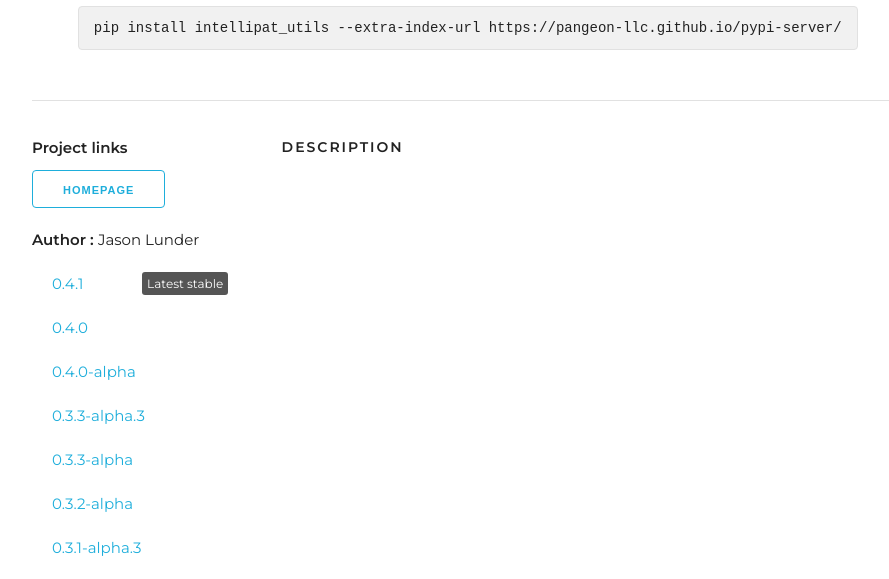
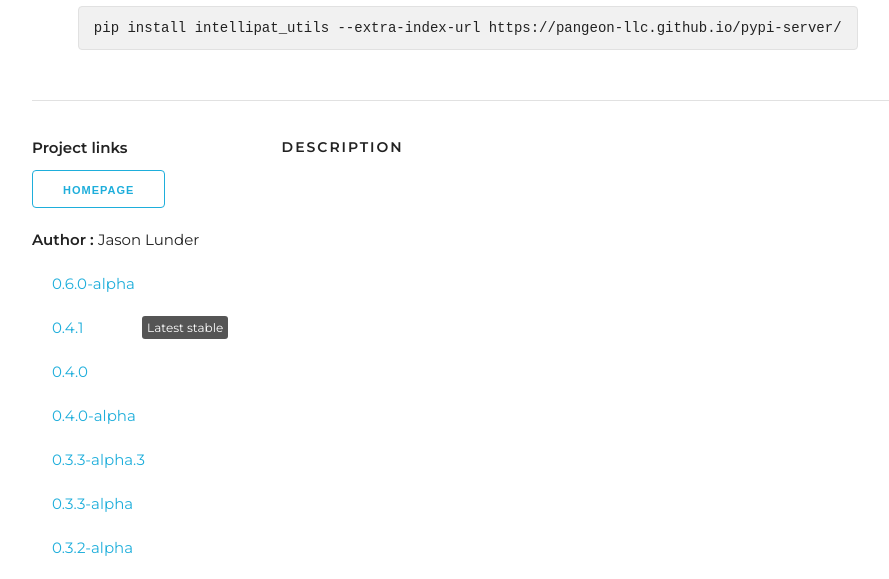
Before and after one commit to Pangeon-LLC/pypi-server, a plain HTML site: page intellipat-utils/index.html in a window 1280 px wide. Shown: the part 214-793 px from the top of the page, without its empty margins (128-1017 px from the left). Drawn offline with nearby package versions, Linux system fonts and the light colour scheme; no server answers.

Commit message:
:package: [:robot:] Update package in PyPi index

```diff
--- a/intellipat-utils/index.html
+++ b/intellipat-utils/index.html
@@ -142,6 +142,11 @@
         0.4.1
        </a>
       </div>
+      <div class="prerelease" id="v0.6.0-alpha" onclick="load_readme('v0.6.0-alpha', scroll_to_div=true);">
+       <a href="git+b('https://github.com/Pangeon-LLC/intellipat_utils'@v0.6.0-alpha#egg=intellipat-utils-0.6.0-alpha">
+        0.6.0-alpha
+       </a>
+      </div>
      </section>
     </div>
     <div class="nine columns" id="description_pkg">
```
